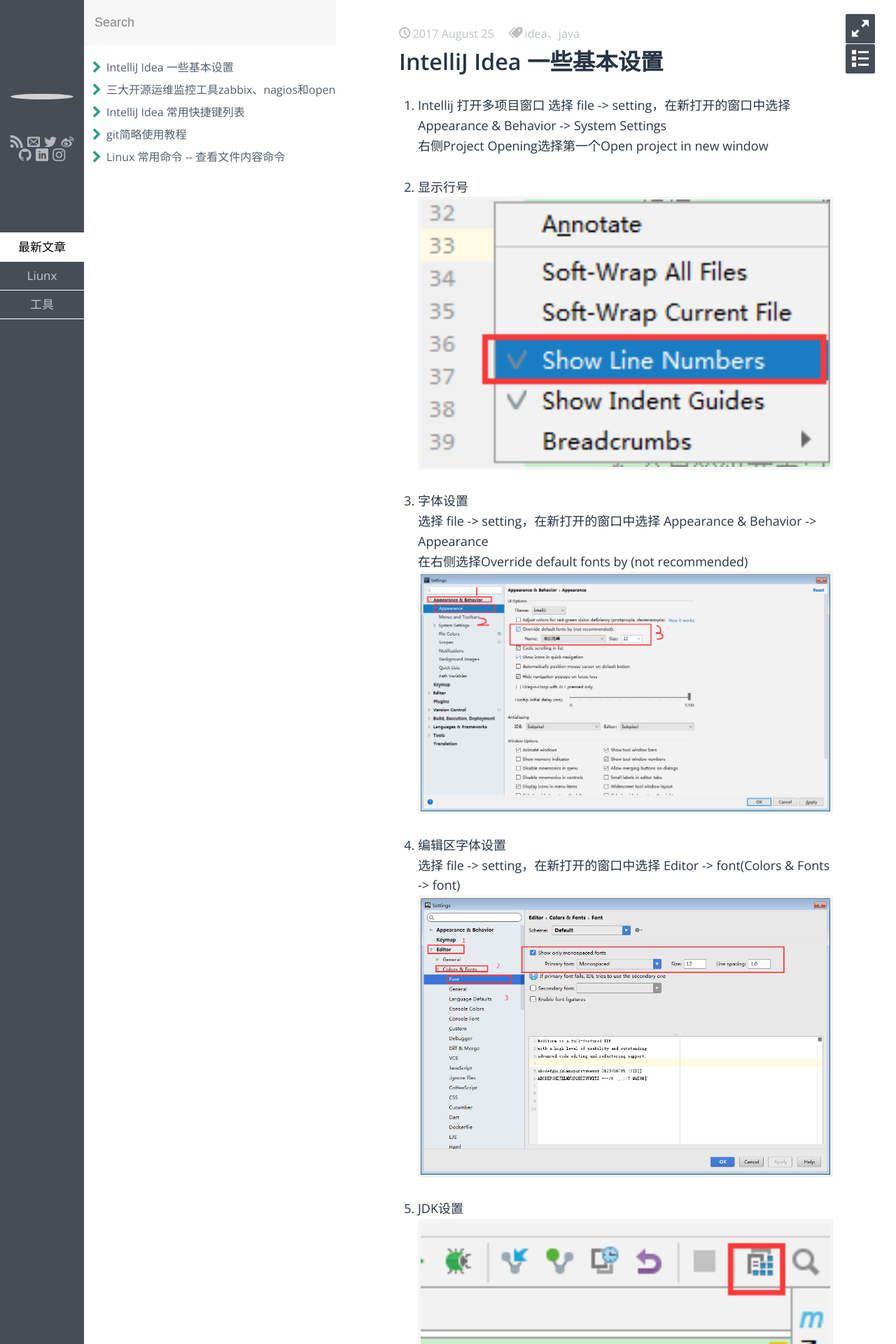
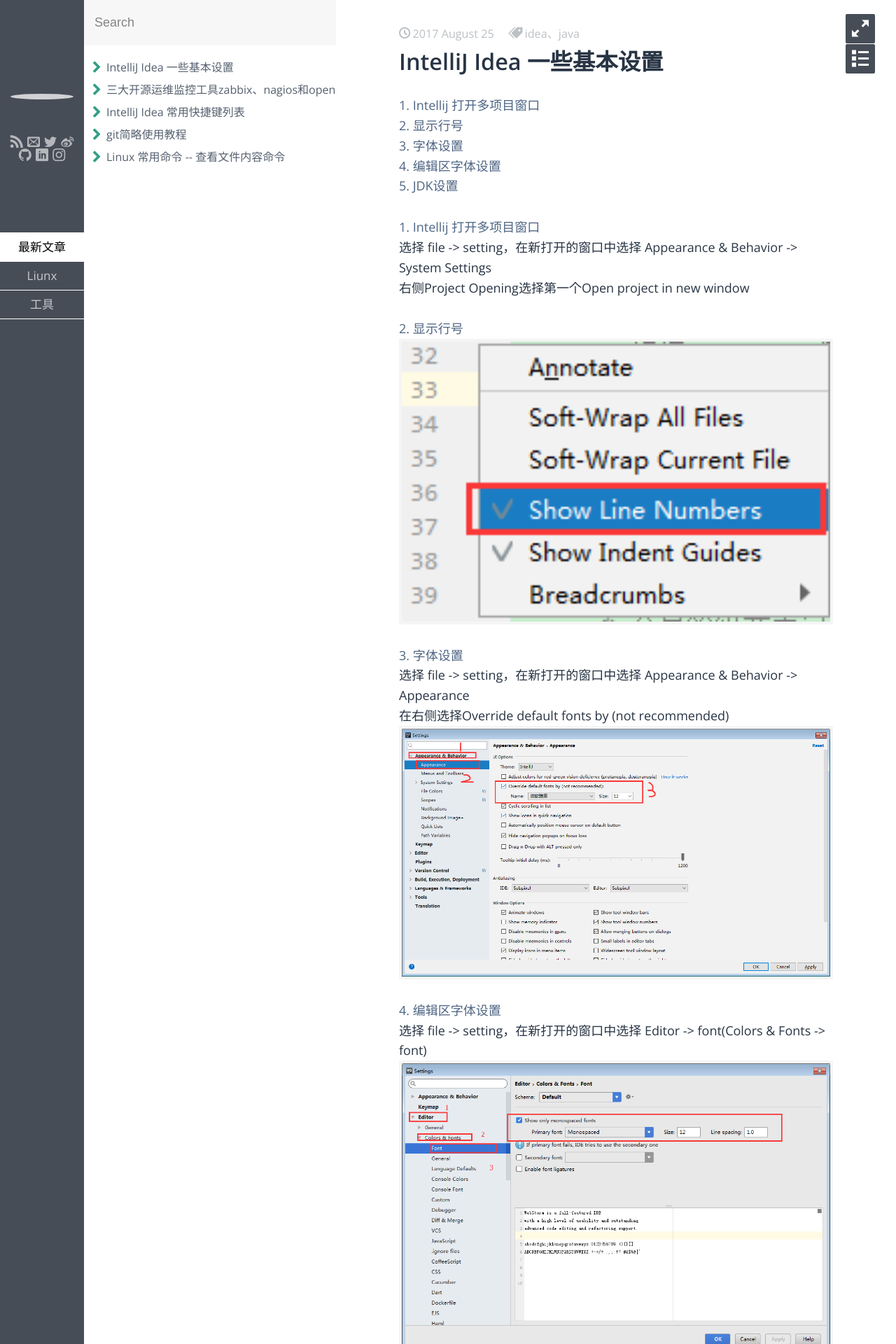
Before and after one commit to hsiangcn/hsiangcn.github.io, a Jekyll site: the page built from _posts/tool/2017-08-25-intellij-idea-setting.md, in a window 1280 px wide. Shown: the top 1920 px of the page at 70% size. Built offline with Jekyll 4.4.1, drawn with Linux system fonts in a browser that asks for light colours; some web fonts are replaced.

Commit message:
idea 设置

```diff
--- a/_posts/tool/2017-08-25-intellij-idea-setting.md
+++ b/_posts/tool/2017-08-25-intellij-idea-setting.md
@@ -6,23 +6,29 @@
 keywords: idea、java
 ---
 
-1. Intellij 打开多项目窗口
+[1. Intellij 打开多项目窗口](#打开多项目窗口)
+[2. 显示行号](#显示行号)
+[3. 字体设置](#字体设置)
+[4. 编辑区字体设置](#编辑区字体设置)
+[5. JDK设置](#JDK设置)
+
+<a name="打开多项目窗口">1. Intellij 打开多项目窗口</a>
 选择 file -> setting，在新打开的窗口中选择 Appearance & Behavior -> System Settings
 右侧Project Opening选择第一个Open project in new window
 
-2. 显示行号
+<a name="显示行号">2. 显示行号</a>
 ![显示行号](/img/IntelliJ/line.png)
 
-3. 字体设置
+<a name="字体设置">3. 字体设置</a>
 选择 file -> setting，在新打开的窗口中选择 Appearance & Behavior -> Appearance
 在右侧选择Override default fonts by (not recommended)
 ![字体设置](/img/IntelliJ/font.png)
 
-4. 编辑区字体设置
+<a name="编辑区字体设置">4. 编辑区字体设置</a>
 选择 file -> setting，在新打开的窗口中选择 Editor -> font(Colors & Fonts -> font)
 ![字体设置](/img/IntelliJ/font001.png)
 
-5. JDK设置
+<a name="JDK设置">5. JDK设置</a>
 ![JDK设置](/img/jdk/jdk001.png)
 ![JDK设置](/img/jdk/jdk002.png)
 ![JDK设置](/img/jdk/jdk003.png)
```
